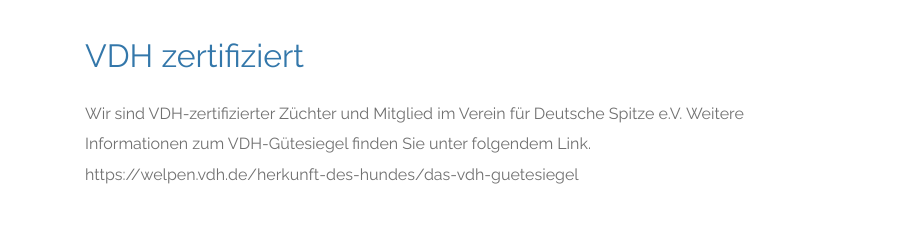
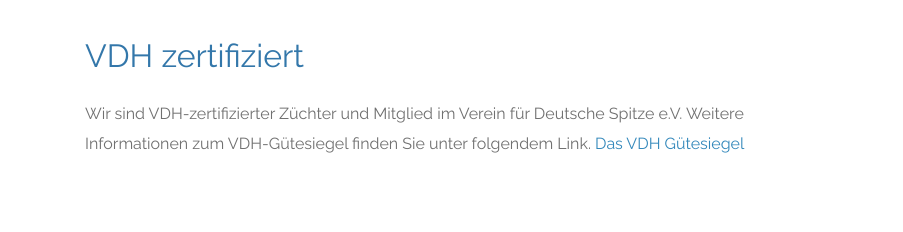
Before and after one commit to dikedogs/dikedogs.github.io, a plain HTML site: page index.html in a window 1280 px wide. Shown: the part 2077-2309 px from the top of the page, 0-903 px from the left. Drawn offline with Linux system fonts and the light colour scheme.

Commit message:
update VDH zertifiziert

```diff
--- a/index.html
+++ b/index.html
@@ -177,9 +177,9 @@
                     <div class="tm-intro-text-container">
                         <h2 class="tm-text-primary mb-4">VDH zertifiziert</h2>
                         <p>
-                            Wir sind VDH-zertifizierter Züchter und Mitglied im Verein für Deutsche Spitze e.V. Weitere
-                            Informationen zum VDH-Gütesiegel finden Sie unter folgendem Link.
-                            https://welpen.vdh.de/herkunft-des-hundes/das-vdh-guetesiegel
+                            Wir sind VDH-zertifizierter Züchter und Mitglied im Verein für Deutsche Spitze e.V.
+                            Weitere Informationen zum VDH-Gütesiegel finden Sie unter folgendem Link.
+                            <a href="https://welpen.vdh.de/herkunft-des-hundes/das-vdh-guetesiegel">Das VDH Gütesiegel</a>
 
                             <!--   Platzhalter, TODO beschreibender text was das bedeutet             -->
                         </p>
```
